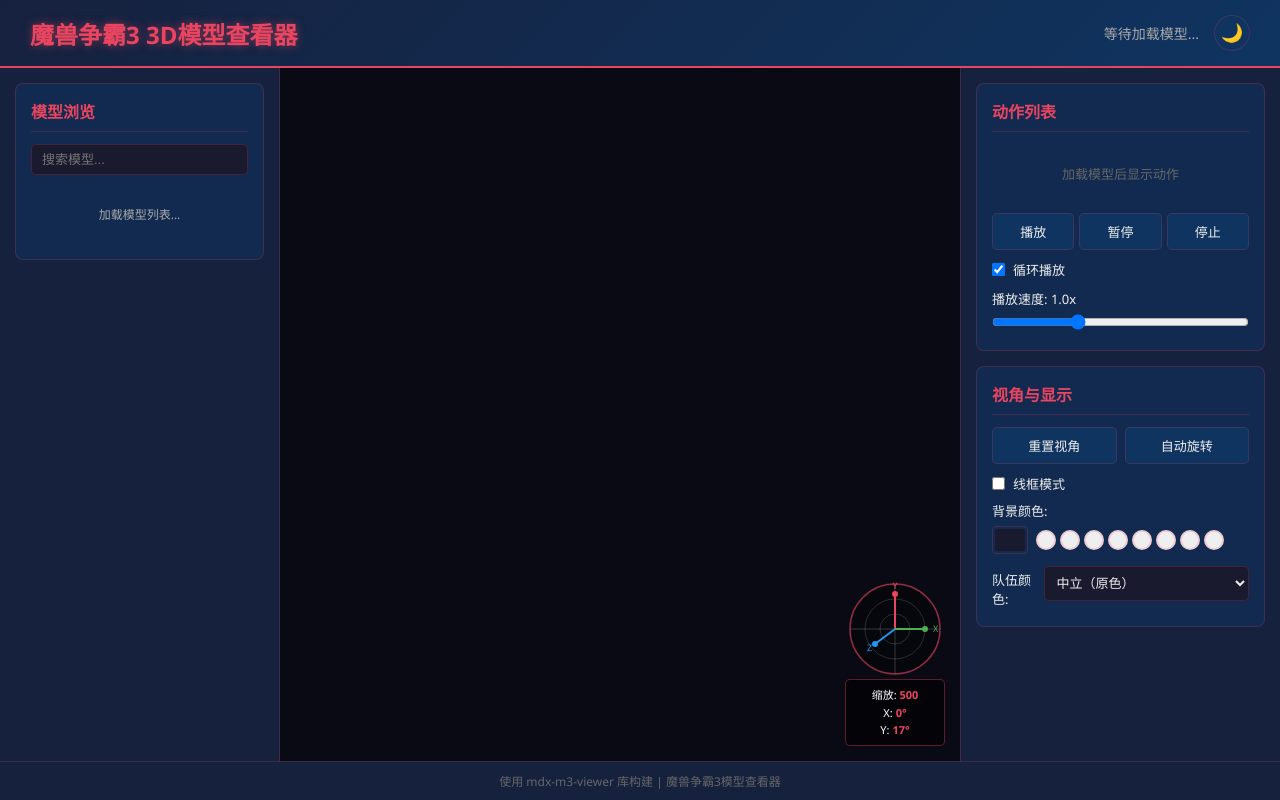
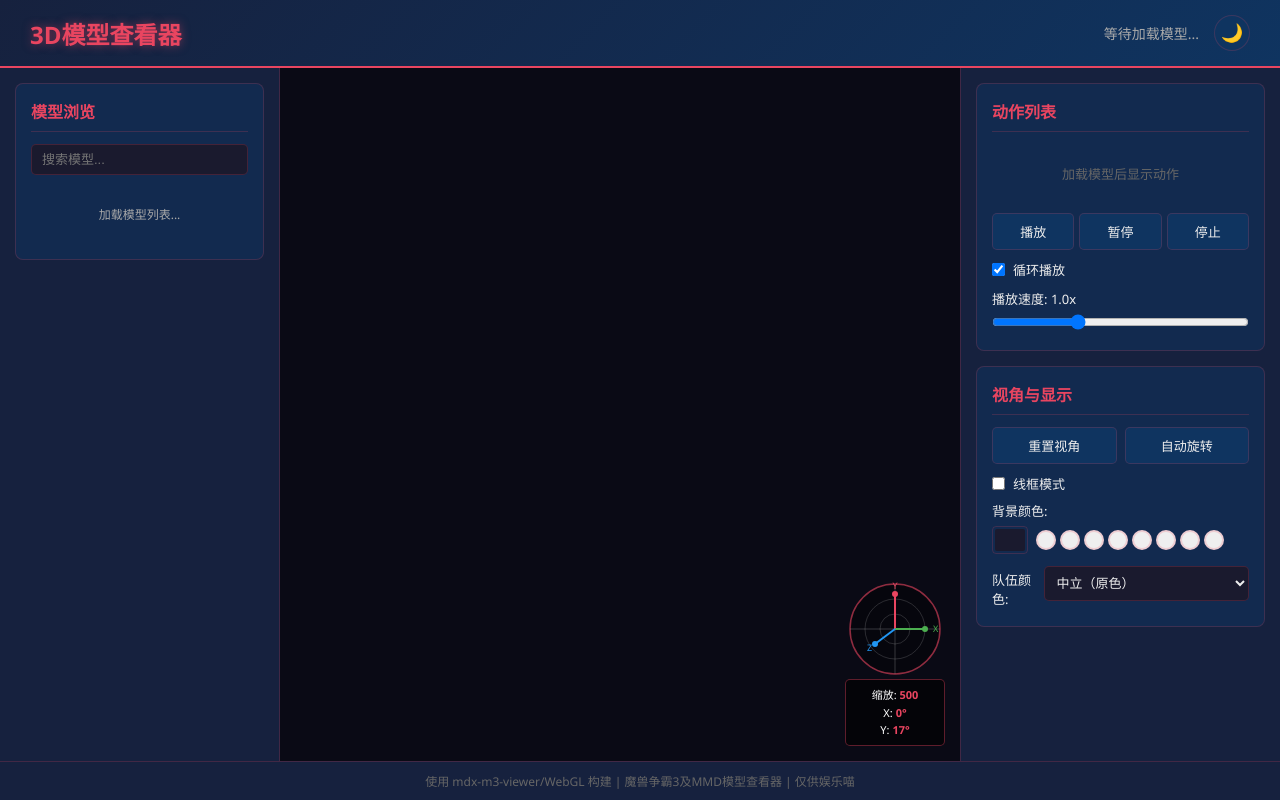
Before and after one commit to momordica2020/War3ModelSite, a website: page index.html in a window 1280 px wide. Drawn offline with Linux system fonts and the light colour scheme.

Commit message:
一些小修小补

```diff
--- a/index.html
+++ b/index.html
@@ -5,14 +5,14 @@
     <meta name="viewport" content="width=device-width, initial-scale=1.0, maximum-scale=1.0, user-scalable=no, viewport-fit=cover">
     <meta name="apple-mobile-web-app-capable" content="yes">
     <meta name="apple-mobile-web-app-status-bar-style" content="black-translucent">
-    <title>魔兽争霸3 3D模型查看器</title>
+    <title>3D模型查看器</title>
     <link rel="stylesheet" href="src/style.css">
 </head>
 <body data-theme="dark">
     <div id="app">
         <header class="header">
             <button id="mobile-models-btn" class="mobile-nav-btn" title="模型列表">☰</button>
-            <h1>魔兽争霸3 3D模型查看器</h1>
+            <h1>3D模型查看器</h1>
             <div class="header-info">
                 <span id="model-info">等待加载模型...</span>
                 <button id="theme-toggle-btn" class="theme-toggle-btn" title="切换皮肤">🌙</button>
@@ -221,7 +221,7 @@
         </div>
 
         <footer class="footer">
-            <p>使用 mdx-m3-viewer 库构建 | 魔兽争霸3模型查看器</p>
+            <p>使用 mdx-m3-viewer/WebGL 构建 | 魔兽争霸3及MMD模型查看器 | 仅供娱乐喵</p>
         </footer>
     </div>
 
```
